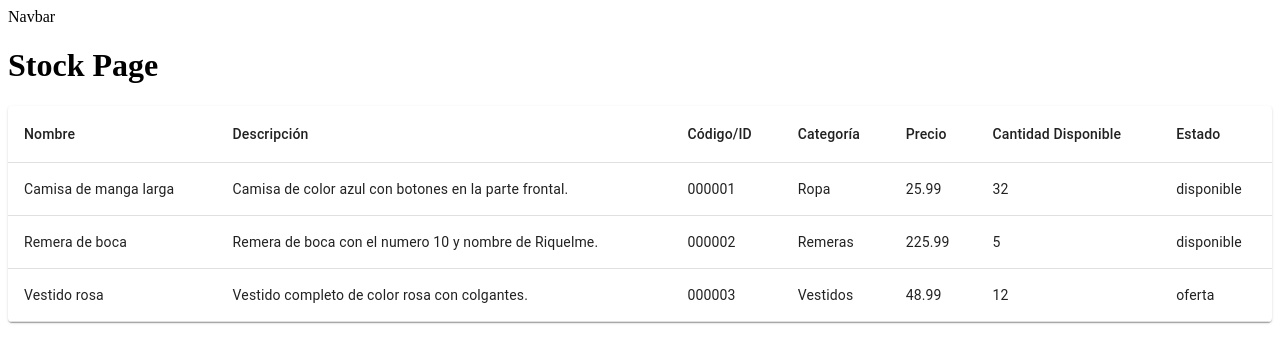
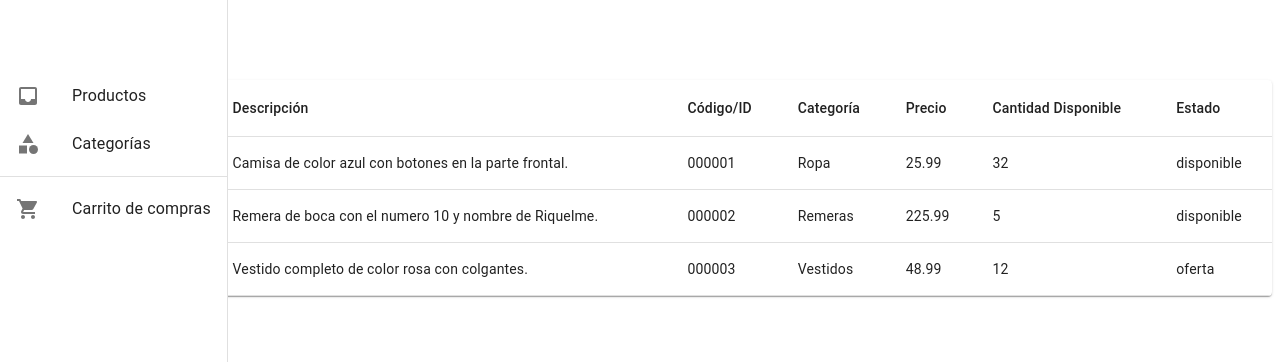
Before and after one commit to Alex87464/Noteverse-JournalApp, a React (Vite) app: page /stock in a window 1280 px wide. Shown: the top 362 px of the page. Built offline with nearby package versions, Linux system fonts and the light colour scheme; sample sign-in values are in the browser's storage.

Commit message:
Created navbar

```diff
--- a/package.json
+++ b/package.json
@@ -12,7 +12,9 @@
   "dependencies": {
     "@emotion/react": "^11.11.1",
     "@emotion/styled": "^11.11.0",
+    "@mui/icons-material": "^5.14.1",
     "@mui/material": "^5.14.2",
+    "@mui/styles": "^5.14.1",
     "react": "^18.2.0",
     "react-dom": "^18.2.0",
     "react-router": "^6.14.2",
--- a/src/ClothesApp.jsx
+++ b/src/StockApp.jsx
@@ -1,7 +1,7 @@
 import { AuthProvider } from './auth';
 import { AppRouter } from './router/AppRouter';
 
-export const ClothesApp = () => {
+export const StockApp = () => {
   return (
     <AuthProvider>
       <AppRouter />
--- a/src/main.jsx
+++ b/src/main.jsx
@@ -1,15 +1,20 @@
 import React from 'react';
 import ReactDOM from 'react-dom/client';
-import { BrowserRouter } from "react-router-dom";
-
+import { BrowserRouter } from 'react-router-dom';
+import { ThemeProvider, createTheme } from '@mui/material/styles'; // Importa ThemeProvider y createTheme
 
 import './styles.css';
-import { ClothesApp } from './ClothesApp';
+
+import { StockApp } from './StockApp';
+
+const theme = createTheme(); // Crea un tema vacío o personalizado según tus necesidades
 
 ReactDOM.createRoot(document.getElementById('root')).render(
   <React.StrictMode>
     <BrowserRouter>
-      <ClothesApp />
+      <ThemeProvider theme={theme}>
+        <StockApp />
+      </ThemeProvider>
     </BrowserRouter>
   </React.StrictMode>,
-)
+);
--- a/src/stock/pages/StockTable.jsx
+++ b/src/stock/pages/StockTable.jsx
@@ -1,3 +1,4 @@
+/* eslint-disable react/prop-types */
 
 import { Table, TableBody, TableCell, TableContainer, TableHead, TableRow, Paper } from '@mui/material';
 
--- a/src/stock/routes/StockRoutes.jsx
+++ b/src/stock/routes/StockRoutes.jsx
@@ -1,6 +1,7 @@
 import { Navigate, Route, Routes } from "react-router-dom";
-import { Navbar } from "../../ui";
+
 import { StockPage, SearchPage } from "../pages";
+import Navbar from '../../ui/components/Navbar';
 
 
 export const StockRoutes = () => {
--- a/src/ui/components/Navbar.jsx
+++ b/src/ui/components/Navbar.jsx
@@ -1,7 +1,48 @@
 
+import { makeStyles } from '@mui/styles';
+import { Drawer, List, ListItem, ListItemIcon, ListItemText, Divider } from '@mui/material';
+import InboxIcon from '@mui/icons-material/Inbox';
+import CategoryIcon from '@mui/icons-material/Category';
+import ShoppingCartIcon from '@mui/icons-material/ShoppingCart';
 
-export const Navbar = () => {
+const useStyles = makeStyles((theme) => ({
+  drawer: {
+    width: 240,
+  },
+  toolbar: theme.mixins.toolbar,
+}));
+
+const Navbar = () => {
+  const classes = useStyles();
+
   return (
-    <div>Navbar</div>
-  )
-}
+    <Drawer variant="permanent" className={classes.drawer}>
+      <div className={classes.toolbar} />
+      <List>
+        <ListItem button>
+          <ListItemIcon>
+            <InboxIcon />
+          </ListItemIcon>
+          <ListItemText primary="Productos" />
+        </ListItem>
+        <ListItem button>
+          <ListItemIcon>
+            <CategoryIcon />
+          </ListItemIcon>
+          <ListItemText primary="Categorías" />
+        </ListItem>
+      </List>
+      <Divider />
+      <List>
+        <ListItem button>
+          <ListItemIcon>
+            <ShoppingCartIcon />
+          </ListItemIcon>
+          <ListItemText primary="Carrito de compras" />
+        </ListItem>
+      </List>
+    </Drawer>
+  );
+};
+
+export default Navbar;
```
Also changed, not shown: 1 other file (tests, documents, lock files or other folders).
